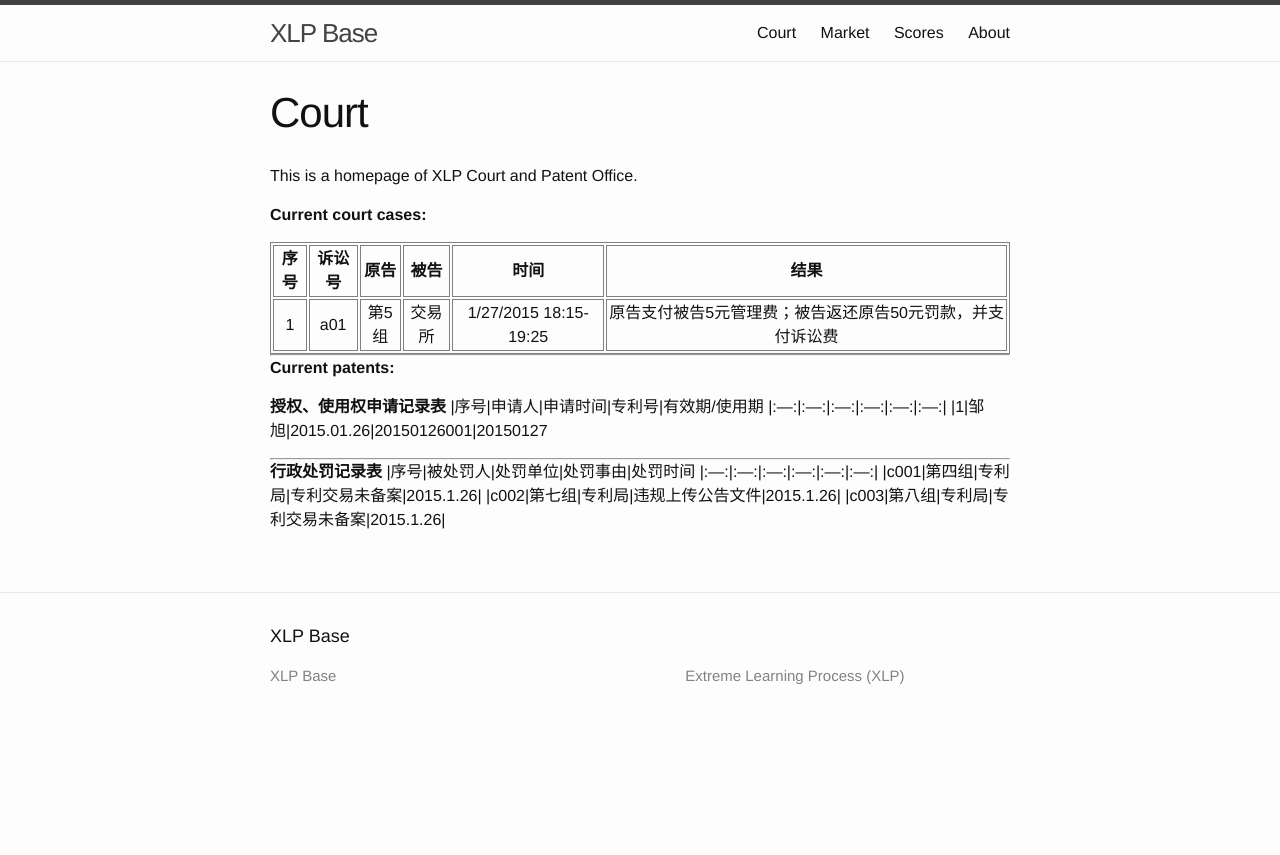
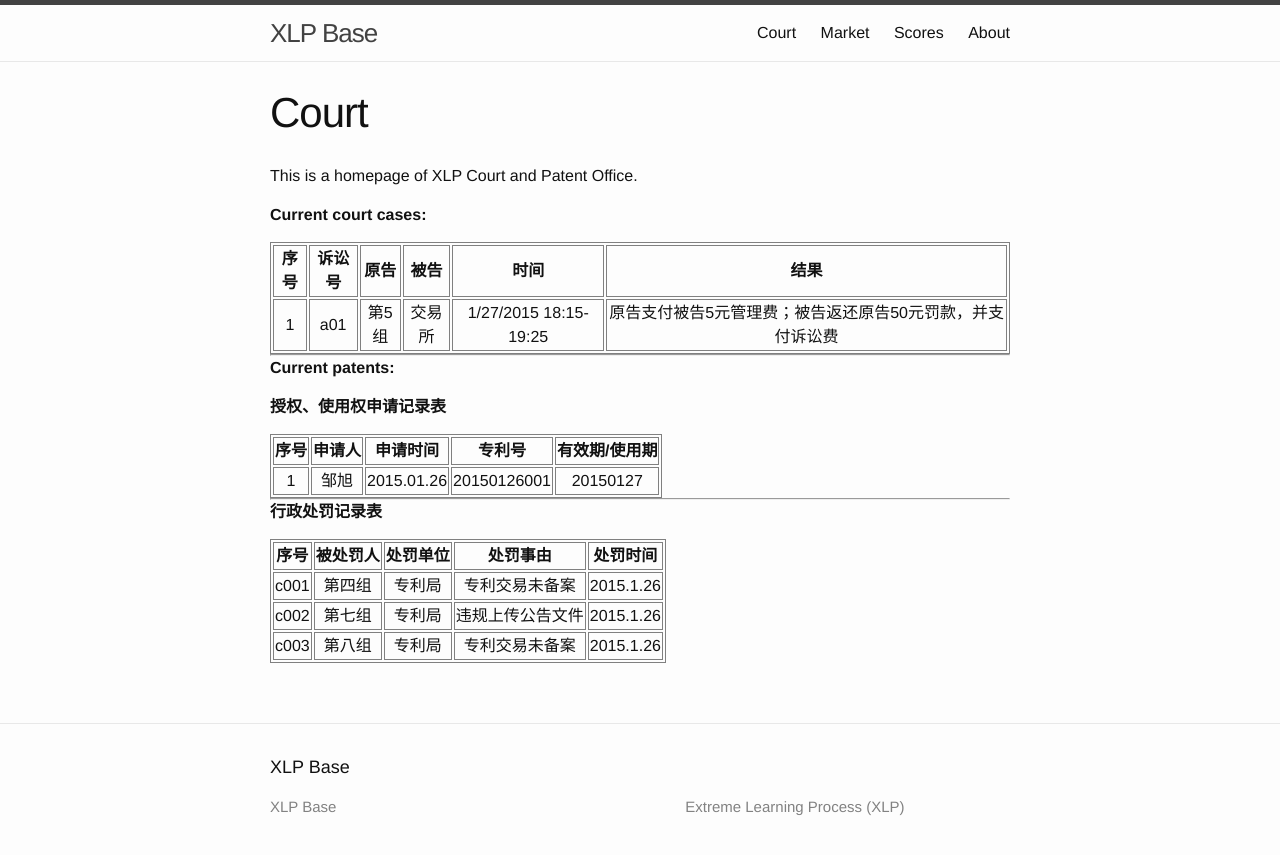
Before and after one commit to alimbeko2/alimbeko2.github.io, a Jekyll site: the page built from Court.md, in a window 1280 px wide. Shown: the top 855 px of the page. Built offline with Jekyll 4.4.1, drawn with Linux system fonts in a browser that asks for light colours.

```diff
--- a/Court.md
+++ b/Court.md
@@ -8,6 +8,7 @@ This is a homepage of XLP Court and Patent Office.
 
 
 **Current court cases:**
+
 
 |序号|诉讼号|原告|被告|时间|结果|
 |:---:|:---:|:---:|:---:|:---:|:---:|
@@ -23,8 +24,9 @@ This is a homepage of XLP Court and Patent Office.
 
 
 
+**授权、使用权申请记录表**
 
-**授权、使用权申请记录表**
+
 |序号|申请人|申请时间|专利号|有效期/使用期
 |:---:|:---:|:---:|:---:|:---:|:---:|
 |1|邹旭|2015.01.26|20150126001|20150127
@@ -34,6 +36,8 @@ This is a homepage of XLP Court and Patent Office.
 
 
 **行政处罚记录表**
+
+
 |序号|被处罚人|处罚单位|处罚事由|处罚时间
 |:---:|:---:|:---:|:---:|:---:|:---:|
 |c001|第四组|专利局|专利交易未备案|2015.1.26|
```
